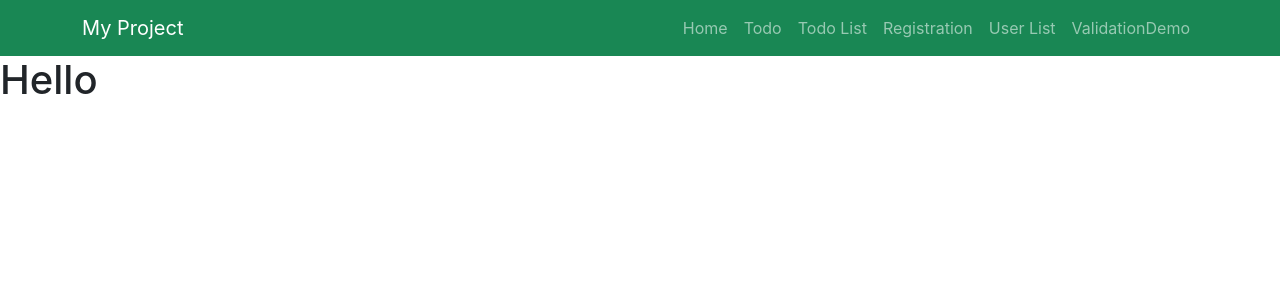
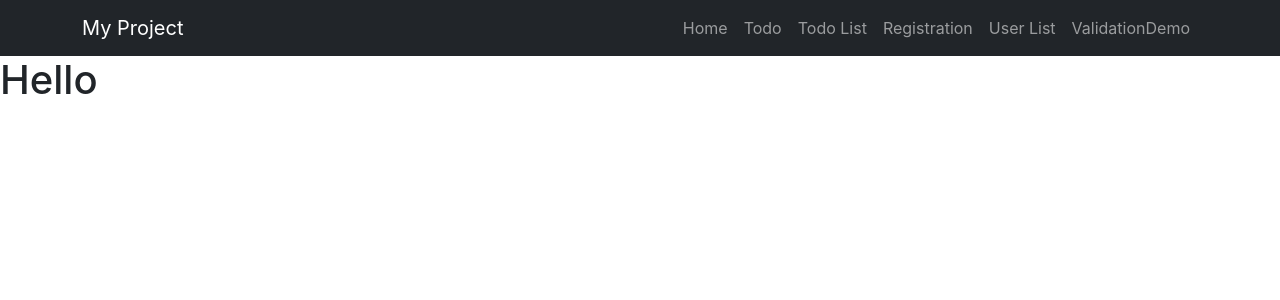
Before and after one commit to rohitsaste45/Bank_Front, a React (Create React App) app: page / in a window 1280 px wide. Shown: the top 300 px of the page. Built offline with nearby package versions, Linux system fonts and the light colour scheme; the HTML template or start-up script is replaced by a standard one.

Commit message:
small update.

```diff
--- a/src/pages/AppHome.js
+++ b/src/pages/AppHome.js
@@ -64,7 +64,7 @@ function MyAppCarousel() {
       <Carousel.Item>
         <img
           className="d-block w-100"
-          src="holder.js/800x400?text=First slide&bg=009688"
+          src="holder.js/800x400?text=First slide&bg=20232a"
           alt="First slide"
         />
         <Carousel.Caption>
@@ -75,7 +75,7 @@ function MyAppCarousel() {
       <Carousel.Item>
         <img
           className="d-block w-100"
-          src="holder.js/800x400?text=Second slide&bg=4caf50"
+          src="holder.js/800x400?text=Second slide&bg=20232a"
           alt="Second slide"
         />
 
--- a/src/pages/MyNavigationLinks.js
+++ b/src/pages/MyNavigationLinks.js
@@ -4,7 +4,7 @@ import { Link } from "react-router-dom";
 function MyNavigationLinks() {
   return (
     <>
-      <Navbar bg="success" data-bs-theme="dark" expand="lg">
+      <Navbar bg="dark" data-bs-theme="dark" expand="lg">
         <Container>
           <Navbar.Brand href="#home">My Project</Navbar.Brand>
           <Navbar.Toggle aria-controls="basic-navbar-nav" />
```
